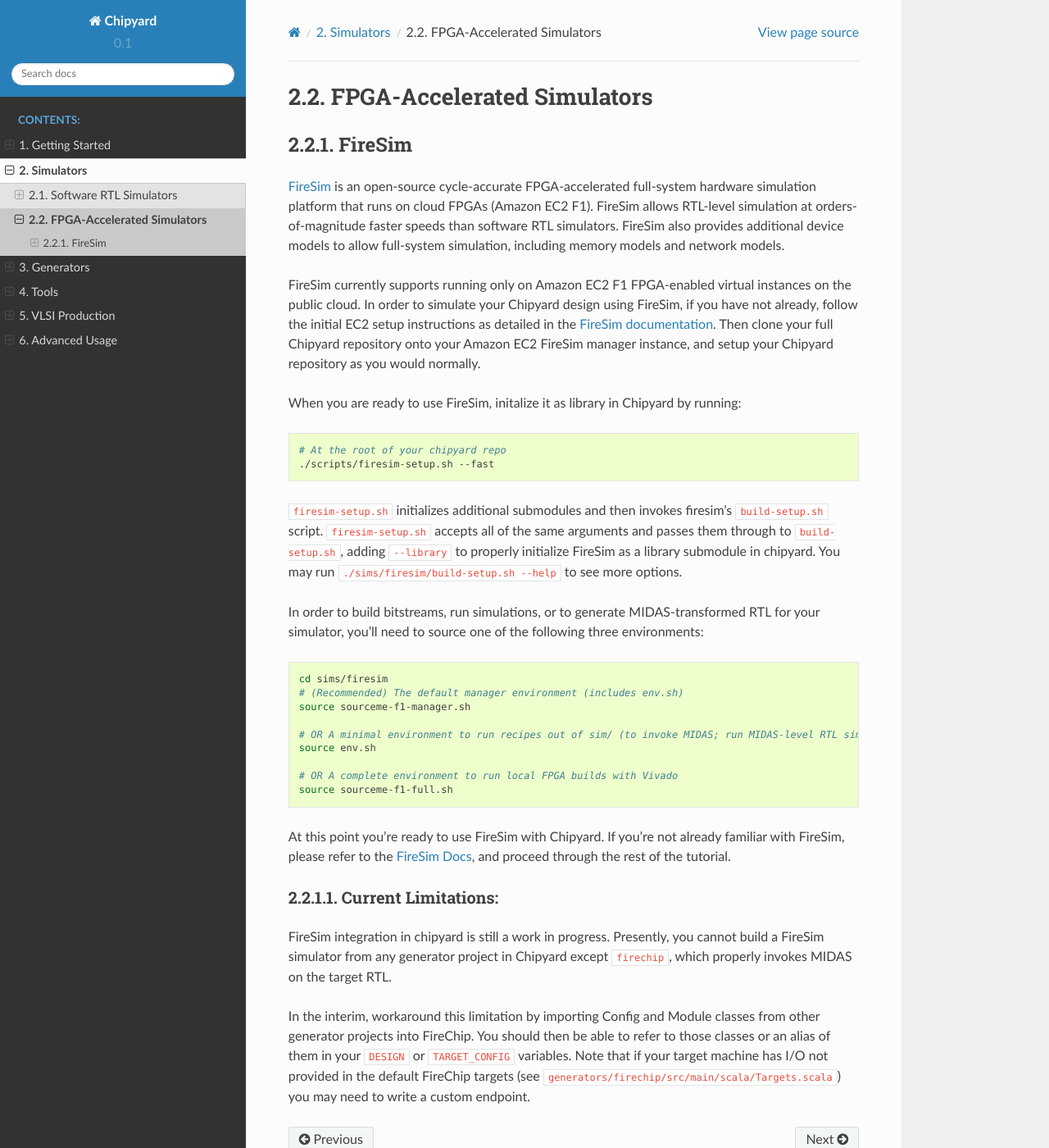
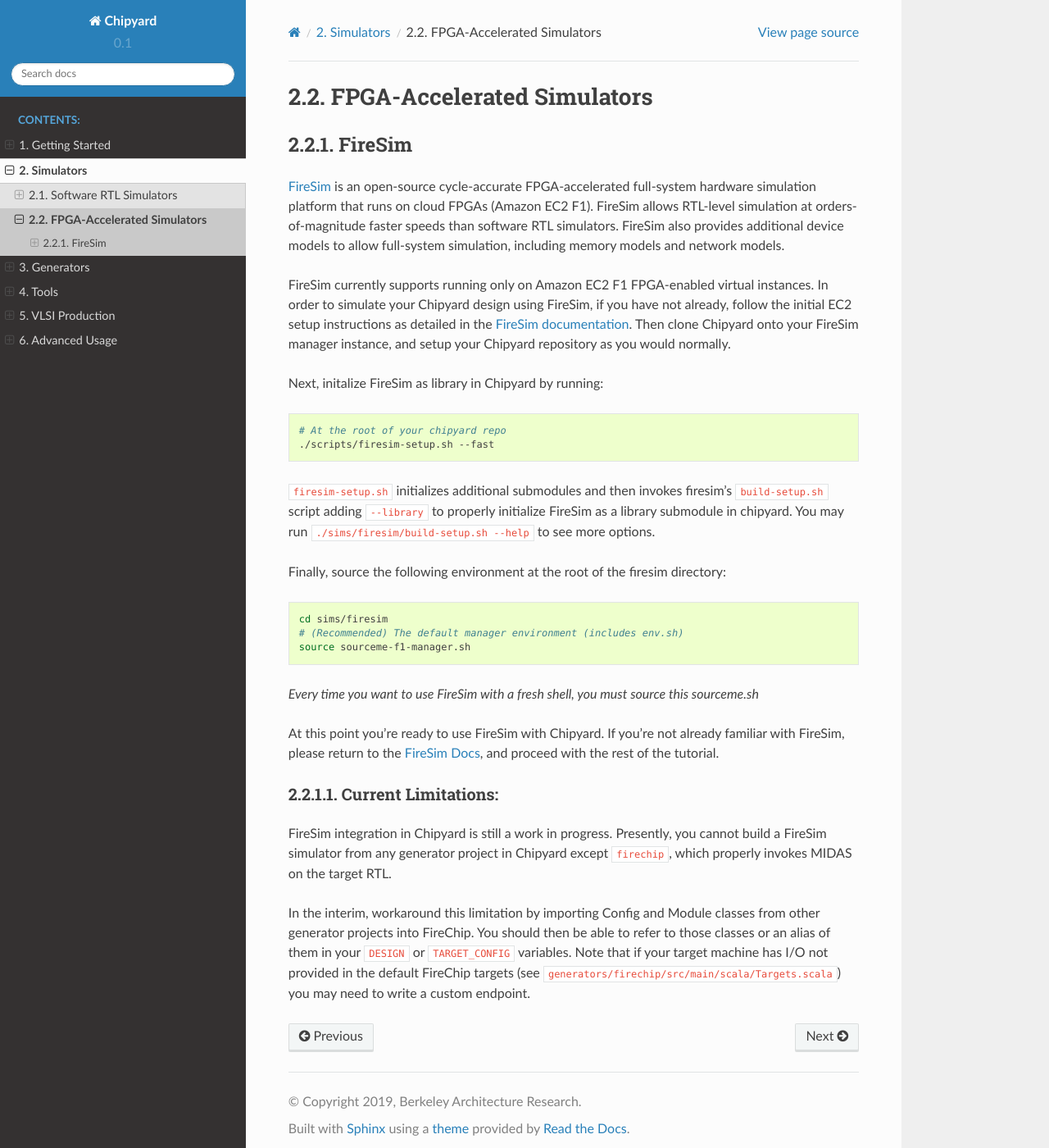
Before and after one commit to ucb-bar/chipyard, a Sphinx documentation site: the page built from docs/Simulation/FPGA-Accelerated-Simulators.rst, in a window 1280 px wide and 1400 px high. Shown: the whole window at 82% size. Built offline with Sphinx 7.4.7 and the Read the Docs theme 2.0.0, drawn with Linux system fonts in a browser that asks for light colours; pages that are not in the unit, such as notebooks, are missing from menus.

Commit message:
Address PR comments for FireSim docs

```diff
--- a/docs/Simulation/FPGA-Accelerated-Simulators.rst
+++ b/docs/Simulation/FPGA-Accelerated-Simulators.rst
@@ -8,29 +8,26 @@
 FireSim allows RTL-level simulation at orders-of-magnitude faster speeds than software RTL simulators.
 FireSim also provides additional device models to allow full-system simulation, including memory models and network models.
 
-FireSim currently supports running only on Amazon EC2 F1 FPGA-enabled virtual instances on the public cloud.
+FireSim currently supports running only on Amazon EC2 F1 FPGA-enabled virtual instances.
 In order to simulate your Chipyard design using FireSim, if you have not
 already, follow the initial EC2 setup instructions as detailed in the `FireSim
 documentation  <http://docs.fires.im/en/latest/Initial-Setup/index.html>`__.
-Then clone your full Chipyard repository onto your Amazon EC2 FireSim manager
+Then clone Chipyard onto your FireSim manager
 instance, and setup your Chipyard repository as you would normally.
 
-When you are ready to use FireSim, initalize it as library in Chipyard by running:
+Next, initalize FireSim as library in Chipyard by running:
 
 .. code-block:: shell
 
     # At the root of your chipyard repo
     ./scripts/firesim-setup.sh --fast
 
-
 ``firesim-setup.sh`` initializes additional submodules and then invokes
-firesim's ``build-setup.sh`` script. ``firesim-setup.sh`` accepts all of the same arguments and
-passes them through to ``build-setup.sh``, adding ``--library`` to properly
+firesim's ``build-setup.sh`` script adding ``--library`` to properly
 initialize FireSim as a library submodule in chipyard. You may run
 ``./sims/firesim/build-setup.sh --help`` to see more options.
 
-In order to build bitstreams, run simulations, or to generate MIDAS-transformed RTL for your
-simulator, you'll need to source one of the following three environments:
+Finally, source the following environment at the root of the firesim directory:
 
 .. code-block:: shell
 
@@ -38,21 +35,17 @@
     # (Recommended) The default manager environment (includes env.sh)
     source sourceme-f1-manager.sh
 
-    # OR A minimal environment to run recipes out of sim/ (to invoke MIDAS; run MIDAS-level RTL simulation)generate RTL; transform At the root of your chipyard repo
-    source env.sh
-
-    # OR A complete environment to run local FPGA builds with Vivado
-    source sourceme-f1-full.sh
+`Every time you want to use FireSim with a fresh shell, you must source this sourceme.sh`
 
 At this point you're ready to use FireSim with Chipyard. If you're not already
-familiar with FireSim, please refer to the `FireSim Docs <http://docs.fires.im/>`__, and proceed
-through the rest of the tutorial.
-
+familiar with FireSim, please return to the `FireSim Docs
+<https://docs.fires.im/en/latest/Initial-Setup/Setting-up-your-Manager-Instance.html#completing-setup-using-the-manager>`__,
+and proceed with the rest of the tutorial.
 
 Current Limitations:
 ++++++++++++++++++++
 
-FireSim integration in chipyard is still a work in progress. Presently, you
+FireSim integration in Chipyard is still a work in progress. Presently, you
 cannot build a FireSim simulator from any generator project in Chipyard except ``firechip``,
 which properly invokes MIDAS on the target RTL.
 
--- a/docs/Simulation/index.rst
+++ b/docs/Simulation/index.rst
@@ -9,12 +9,12 @@
 Software RTL simulators of Chipyard designs run at O(1 KHz), but compile
 quickly and provide full waveforms. Conversly, FPGA-accelerated simulators run
 at O(100 MHz), making them appropriate for booting an operating system and
-running a complete workload, but have long compile time and poorer debug
+running a complete workload, but have multi-hour compile times and poorer debug
 visability.
 
 .. toctree::
    :maxdepth: 2
    :caption: Simulators:
 
-   SW-RTL-Simulators
+   Software-RTL-Simulators
    FPGA-Accelerated-Simulators
```
Also changed, not shown: docs/Simulation/Software-RTL-Simulators.rst (renamed from docs/Simulation/SW-RTL-Simulators.rst).
